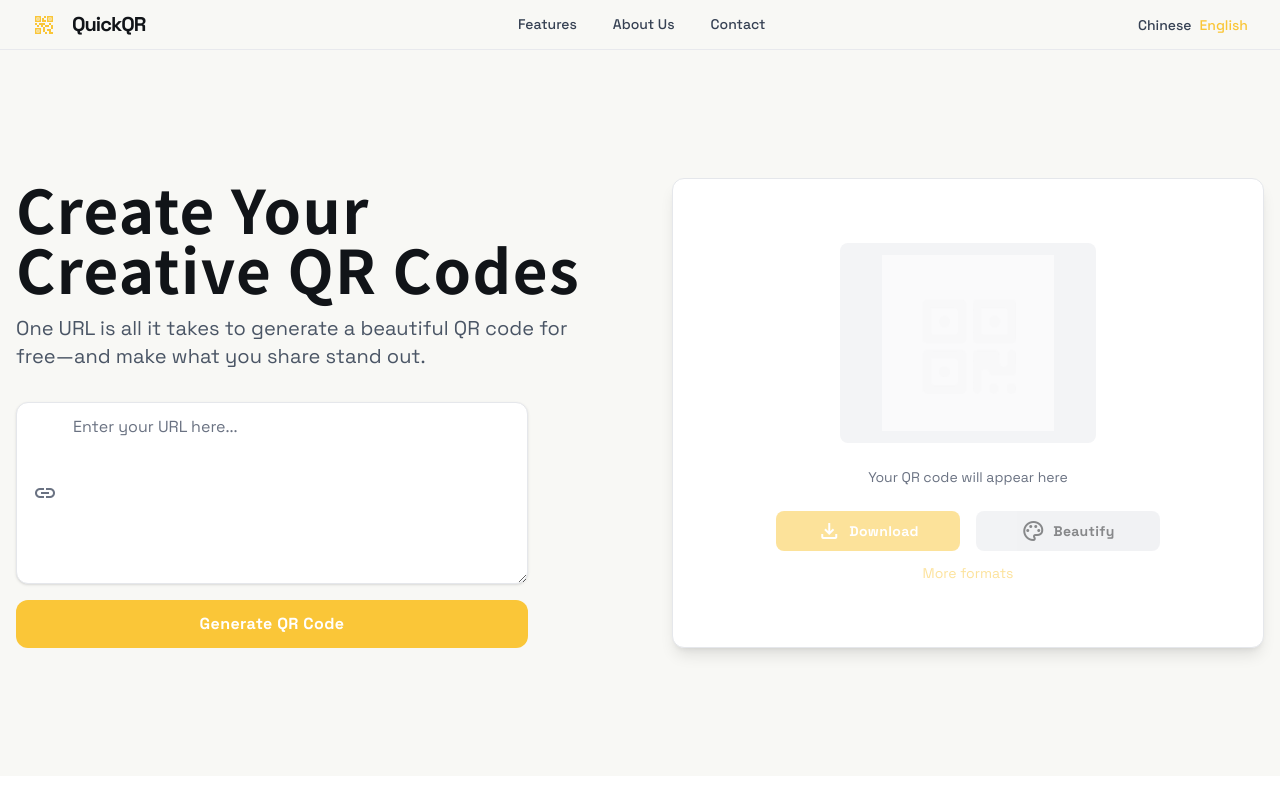
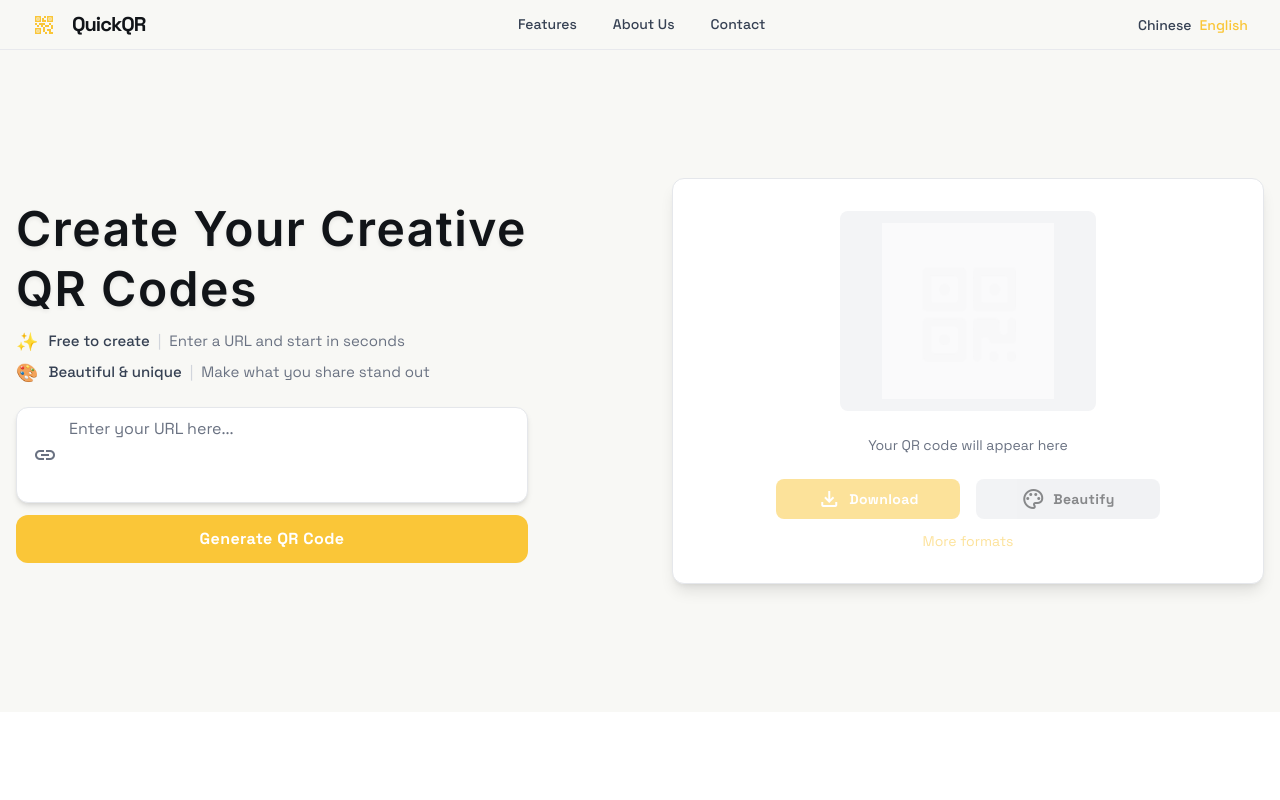
Before and after one commit to tinyshu/qrcode, a Next.js app: page /en in a window 1280 px wide. Shown: the top 800 px of the page. Built offline with nearby package versions, Linux system fonts and the light colour scheme.

Commit message:
优化控件布局

```diff
--- a/app/components/qr/QrCodeGenClient.tsx
+++ b/app/components/qr/QrCodeGenClient.tsx
@@ -1,6 +1,7 @@
 "use client";
 
 import Image from "next/image";
+import dynamic from "next/dynamic";
 import React, { useEffect, useRef, useState } from "react";
 import {useTranslations} from "next-intl";
 import {useLocale} from "next-intl";
@@ -18,8 +19,9 @@ import {
   type QrBuildOptions,
   QrStyleState,
 } from "./qrStyle";
-import OtherFormatsModal from "./OtherFormatsModal";
 import QrBeautifyModal from "./QrBeautifyModal";
+
+const OtherFormatsModal = dynamic(() => import("./OtherFormatsModal"), { ssr: false });
 
 function withAutoVersionFallback(options: QrBuildOptions): QrBuildOptions {
   return {
@@ -36,6 +38,7 @@ export default function QrCodeGenClient() {
   const locale = useLocale();
   const pathname = usePathname();
   const router = useRouter();
+  const heroTitle = t("hero.title");
   const [inputUrl, setInputUrl] = useState("");
 
   const [hasGenerated, setHasGenerated] = useState(false);
@@ -360,44 +363,69 @@ export default function QrCodeGenClient() {
         <section className="w-full py-20 lg:py-32">
           <div className="container mx-auto px-4">
             <div className="grid gap-12 lg:grid-cols-2 lg:gap-16">
-              <div className="flex flex-col justify-center gap-8">
-                <div className="flex flex-col gap-4 text-left">
-                  <h1 className="font-hero-title text-4xl font-bold [letter-spacing:1.5px] sm:text-5xl xl:text-6xl text-[#111418]">
-                    {t("hero.title")}
+              <div className="flex flex-col justify-center gap-6">
+                <div className="flex flex-col gap-3 text-left max-w-lg">
+                  <h1
+                    className={`font-hero-title text-3xl leading-tight [letter-spacing:1.5px] sm:text-4xl xl:text-5xl ${
+                      locale === "zh" ? "font-medium" : "font-semibold"
+                    }`}
+                  >
+                    <span className="text-[#111418] [text-shadow:0_2px_4px_rgba(0,0,0,0.08)]">
+                      {heroTitle}
+                    </span>
                   </h1>
-                  <p className="max-w-[600px] text-gray-600 md:text-xl">
-                    {t("hero.subtitle")}
+                  <div className="flex flex-col gap-2.5 text-sm text-gray-500 md:text-[15px] md:leading-relaxed">
+                    {([1, 2] as const).map((n) => (
+                      <div key={n} className="flex items-start gap-2.5">
+                        <span className="mt-0.5 shrink-0 text-base leading-none md:text-lg" aria-hidden>
+                          {t(`hero.subtitle${n}.icon`)}
+                        </span>
+                        <p className="min-w-0 leading-snug">
+                          <span className="font-medium text-gray-700">{t(`hero.subtitle${n}.lead`)}</span>
+                          <span className="mx-2 text-gray-300 select-none" aria-hidden>
+                            |
+                          </span>
+                          <span className="text-gray-500">{t(`hero.subtitle${n}.detail`)}</span>
                         </p>
                       </div>
+                    ))}
+                  </div>
+                </div>
 
-                <div className="flex w-full max-w-lg flex-col gap-4">
+                <div className="flex w-full max-w-lg flex-col gap-3">
                   <label className="flex flex-col w-full">
                     <div
-                      className={`flex w-full flex-none items-stretch rounded-xl min-h-[180px] max-h-[640px] shadow-sm border border-gray-200 resize-y overflow-auto focus-within:ring-2 focus-within:ring-primary focus-within:ring-offset-2 focus-within:ring-offset-background-light ${
+                      className={`flex h-24 w-full flex-none items-stretch overflow-hidden resize-none rounded-xl border border-gray-200 shadow-md focus-within:ring-2 focus-within:ring-primary focus-within:ring-offset-2 focus-within:ring-offset-background-light ${
                         hasGenerated ? "bg-gray-100" : "bg-white"
                       }`}
                     >
-                      <div className="text-gray-500 flex h-full min-h-[180px] shrink-0 items-center justify-center pl-4">
-                        <span className="material-symbols-outlined">link</span>
+                      <div className="text-gray-500 flex h-full shrink-0 items-center justify-center pl-4 pr-1">
+                        <span className="material-symbols-outlined text-xl">link</span>
                       </div>
+                      {hasGenerated ? (
                         <textarea
-                        className={`box-border min-h-[180px] w-full min-w-0 flex-1 resize-none overflow-y-auto overflow-x-hidden whitespace-pre-wrap break-all py-3 ${
-                          hasGenerated ? "rounded-none" : "rounded-xl"
-                        } text-base font-normal leading-normal border-none px-4 pr-3 focus:outline-none focus:ring-0 ${
-                          hasGenerated
-                            ? "bg-gray-100 text-gray-500 placeholder:text-gray-400 cursor-not-allowed"
-                            : "text-[#111418] placeholder:text-gray-500 bg-transparent"
-                        }`}
+                          className="box-border h-full min-h-0 min-w-0 flex-1 resize-none overflow-y-auto overflow-x-hidden whitespace-pre-wrap break-words rounded-r-xl border-none bg-gray-100 py-2.5 pl-2 pr-3 text-base font-normal leading-snug text-gray-500 placeholder:text-gray-400 focus:outline-none focus:ring-0 cursor-not-allowed"
                           placeholder={t("hero.inputPlaceholder")}
                           value={inputUrl}
-                        readOnly={hasGenerated}
-                        rows={6}
+                          readOnly
+                          rows={3}
                           wrap="soft"
-                        onChange={(e) => {
-                          if (hasGenerated) return;
-                          setInputUrl(e.target.value);
-                        }}
+                          aria-label={t("hero.inputPlaceholder")}
                         />
+                      ) : (
+                        <textarea
+                          inputMode="url"
+                          autoComplete="url"
+                          className="box-border h-full min-h-0 min-w-0 flex-1 resize-none overflow-y-auto overflow-x-hidden whitespace-pre-wrap break-words rounded-r-xl border-none bg-transparent py-2.5 pl-2 pr-3 text-base font-normal leading-snug text-[#111418] placeholder:text-gray-500 focus:outline-none focus:ring-0"
+                          placeholder={t("hero.inputPlaceholder")}
+                          value={inputUrl}
+                          rows={3}
+                          wrap="soft"
+                          spellCheck={false}
+                          onChange={(e) => setInputUrl(e.target.value)}
+                          aria-label={t("hero.inputPlaceholder")}
+                        />
+                      )}
                     </div>
                   </label>
 
@@ -603,11 +631,13 @@ export default function QrCodeGenClient() {
         </div>
       </footer>
 
+      {otherFormatsOpen ? (
         <OtherFormatsModal
           open={otherFormatsOpen}
           activeStyle={activeStyle}
           onClose={() => setOtherFormatsOpen(false)}
         />
+      ) : null}
 
       <QrBeautifyModal
         open={modalOpen}
--- a/app/globals.css
+++ b/app/globals.css
@@ -14,9 +14,11 @@
   --font-sans: var(--font-geist-sans);
   --font-mono: var(--font-geist-mono);
   --font-display: var(--font-space-grotesk);
-  /* 首页主标题：Noto Sans SC（思源黑体系）+ 系统中文无衬线回退 */
-  --font-hero-title: var(--font-noto-sc), "Noto Sans SC", "PingFang SC",
-    "Microsoft YaHei", "Source Han Sans SC", ui-sans-serif, sans-serif;
+  /* 首页主标题：Inter + SF Pro 系 + 苹方/思源 回退（现代几何无衬线） */
+  --font-hero-title: var(--font-inter), "SF Pro Display", -apple-system,
+    BlinkMacSystemFont, "PingFang SC", "Hiragino Sans GB", "Microsoft YaHei",
+    var(--font-noto-sc), "Noto Sans SC", "Source Han Sans SC", ui-sans-serif,
+    sans-serif;
 }
 
 @media (prefers-color-scheme: dark) {
--- a/app/layout.tsx
+++ b/app/layout.tsx
@@ -1,5 +1,5 @@
 import type { Metadata } from "next";
-import { Geist, Geist_Mono, Noto_Sans_SC, Space_Grotesk } from "next/font/google";
+import { Geist, Geist_Mono, Inter, Noto_Sans_SC, Space_Grotesk } from "next/font/google";
 import "./globals.css";
 
 const geistSans = Geist({
@@ -17,7 +17,15 @@ const spaceGrotesk = Space_Grotesk({
   subsets: ["latin"],
 });
 
-/** 思源黑体同源（Google Noto Sans SC），用于首页主标题 */
+/** 首页主标题拉丁字重：Inter Medium / SemiBold */
+const inter = Inter({
+  variable: "--font-inter",
+  subsets: ["latin"],
+  weight: ["500", "600"],
+  display: "swap",
+});
+
+/** 思源黑体同源（Google Noto Sans SC），用于首页主标题中文回退 */
 const notoSansSC = Noto_Sans_SC({
   variable: "--font-noto-sc",
   subsets: ["latin"],
@@ -60,7 +68,7 @@ export default function RootLayout({
         />
       </head>
       <body
-        className={`${geistSans.variable} ${geistMono.variable} ${spaceGrotesk.variable} ${notoSansSC.variable} antialiased`}
+        className={`${geistSans.variable} ${geistMono.variable} ${spaceGrotesk.variable} ${inter.variable} ${notoSansSC.variable} antialiased`}
       >
         {children}
       </body>
--- a/messages/en.json
+++ b/messages/en.json
@@ -9,7 +9,16 @@
   },
   "hero": {
     "title": "Create Your Creative QR Codes",
-    "subtitle": "One URL is all it takes to generate a beautiful QR code for free—and make what you share stand out.",
+    "subtitle1": {
+      "icon": "✨",
+      "lead": "Free to create",
+      "detail": "Enter a URL and start in seconds"
+    },
+    "subtitle2": {
+      "icon": "🎨",
+      "lead": "Beautiful & unique",
+      "detail": "Make what you share stand out"
+    },
     "inputPlaceholder": "Enter your URL here...",
     "generateButton": "Generate QR Code",
     "generatingButton": "Creating...",
@@ -146,8 +155,11 @@
     "more": {
       "title": "More",
       "quietZone": "Code Margin",
+      "quietZoneHint": "The margin around the QR pattern from all sides. The QR standard quiet zone is 2 modules wide.",
       "errorCorrection": "Error Tolerance",
+      "errorCorrectionHint": "Error tolerance is how well a QR code can still be read when partly damaged or obscured. Higher values resist dirt and damage better, but reduce how much data you can store.",
       "qrVersion": "QR Version",
+      "qrVersionHint": "The number of modules in one row or column of the QR code. Higher versions mean a denser pattern.",
       "encodedContent": "Encoded Content",
       "options": {
         "quietZone": {
--- a/messages/zh.json
+++ b/messages/zh.json
@@ -8,8 +8,17 @@
     "brand": "秒码"
   },
   "hero": {
-    "title": "打造你的创意二维码",
-    "subtitle": "一个网址，即可免费生成精美的二维码，让你的分享脱颖而出。",
+    "title": "专属创意二维码",
+    "subtitle1": {
+      "icon": "✨",
+      "lead": "免费生成",
+      "detail": "输入网址，即刻开始"
+    },
+    "subtitle2": {
+      "icon": "🎨",
+      "lead": "精美独特",
+      "detail": "让你的分享脱颖而出"
+    },
     "inputPlaceholder": "请输入你的网址...",
     "generateButton": "生成二维码",
     "generatingButton": "在建一个",
@@ -146,8 +155,11 @@
     "more": {
       "title": "更多",
       "quietZone": "码边距",
+      "quietZoneHint": "二维码图案距离四周的边距，QR码标准边距为2个色块",
       "errorCorrection": "容错率",
+      "errorCorrectionHint": "容错率是二维码在部分损坏或被遮挡时仍能被识别的能力。数值越高，越耐污损，但可存储的数据会减少。",
       "qrVersion": "码版本",
+      "qrVersionHint": "二维码一行或一列中包含的码点数量，码版本越高，码点密度越高",
       "encodedContent": "编码内容",
       "options": {
         "quietZone": {
```
Also changed, not shown: app/components/qr/OtherFormatsModal.tsx (+10 -3 lines), app/components/qr/QrBeautifyModal.tsx (+67 -12 lines). Lines whose indentation alone changed are shown as unchanged.
